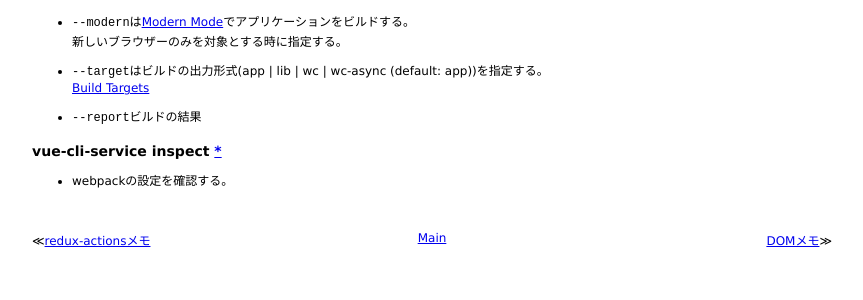
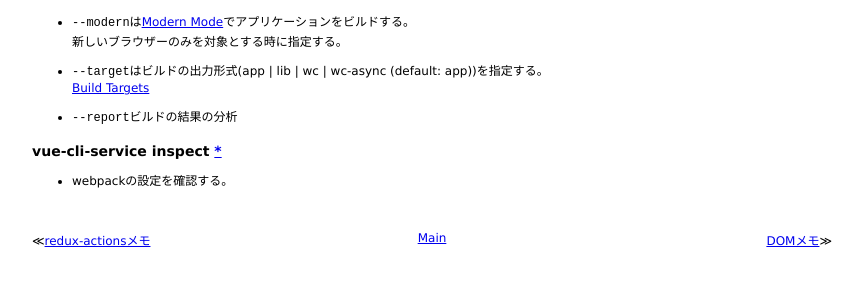
Before and after one commit to 38elements/38elements.github.com, a Jekyll site: the page built from _posts/2018-09-01-vue-cli-3.md, in a window 1280 px wide. Shown: the part 2006-2306 px from the top of the page, without its empty margins (208-1071 px from the left). Built offline with Jekyll 4.4.1, drawn with Linux system fonts in a browser that asks for light colours.

Commit message:
Update 2018-09-01-vue-cli-3.md

```diff
--- a/_posts/2018-09-01-vue-cli-3.md
+++ b/_posts/2018-09-01-vue-cli-3.md
@@ -127,7 +127,7 @@ package.jsonのvuePlugins.serviceに以下のようにファイルを登録す
 * `--target`はビルドの出力形式(app | lib | wc | wc-async (default: app))を指定する。
 [Build Targets](https://cli.vuejs.org/guide/build-targets.html#build-targets)
 
-* `--report`ビルドの結果
+* `--report`ビルドの結果の分析
 
 ### vue-cli-service inspect [\*](https://cli.vuejs.org/guide/cli-service.html#vue-cli-service-inspect)
 
```
